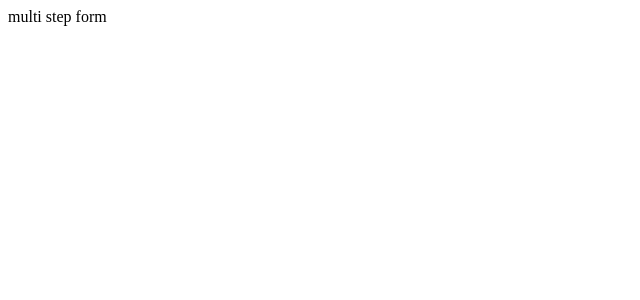
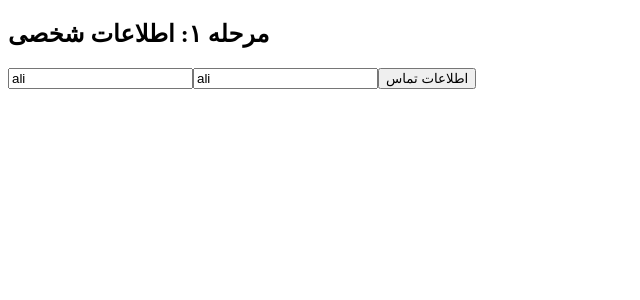
Before and after one commit to EbrahimiPouya/amitis-form, a React (Vite) app: page / in a window 1280 px wide. Shown: the top 300 px of the page, without its empty margins (0-640 px from the left). Built offline with nearby package versions, Linux system fonts and the light colour scheme.

Commit message:
feat: add detail to personal step

```diff
--- /dev/null
+++ b/src/entities/user.ts
@@ -0,0 +1,4 @@
+export interface IUser{
+    name: string;
+    family: string;
+}
--- a/src/pages/createUser/CreateUserForm.tsx
+++ b/src/pages/createUser/CreateUserForm.tsx
@@ -1,7 +1,12 @@
+import PersonalInfoStep from "./ui/PersonalInfoStep.tsx";
+
 const CreateUserForm = () => {
     return (
         <div>
-            multi step form
+            <PersonalInfoStep user={{
+                name: 'ali',
+                family: 'ali'
+            }}/>
         </div>
     );
 };
--- a/src/pages/createUser/ui/PersonalInfoStep.tsx
+++ b/src/pages/createUser/ui/PersonalInfoStep.tsx
@@ -1,7 +1,33 @@
-const PersonalInfoStep = () => {
+import {IUser} from "../../../entities/user.ts";
+import {ChangeEvent} from "react";
+import {getTextFromEvent} from "../../../shared/util/text.ts";
+
+interface IComponentProps{
+    user: IUser;
+}
+
+const PersonalInfoStep = ({user}: IComponentProps) => {
+
+    const onChange = (e: ChangeEvent<HTMLInputElement>)=>{
+        console.log(getTextFromEvent(e))
+    }
+
     return (
         <div>
-            personal info
+            <h2>مرحله ۱: اطلاعات شخصی</h2>
+            <input
+                type="text"
+                placeholder="نام"
+                defaultValue={user.name}
+                onChange={onChange}
+            />
+            <input
+                type="text"
+                placeholder="نام خانوادگی"
+                value={user.family}
+                onChange={onChange}
+            />
+            <button>اطلاعات تماس</button>
         </div>
     );
 };
--- /dev/null
+++ b/src/shared/util/text.ts
@@ -0,0 +1,5 @@
+import {ChangeEvent} from "react";
+
+export const getTextFromEvent = (e : ChangeEvent<HTMLInputElement>)=>{
+    return e.target.value
+}
```
